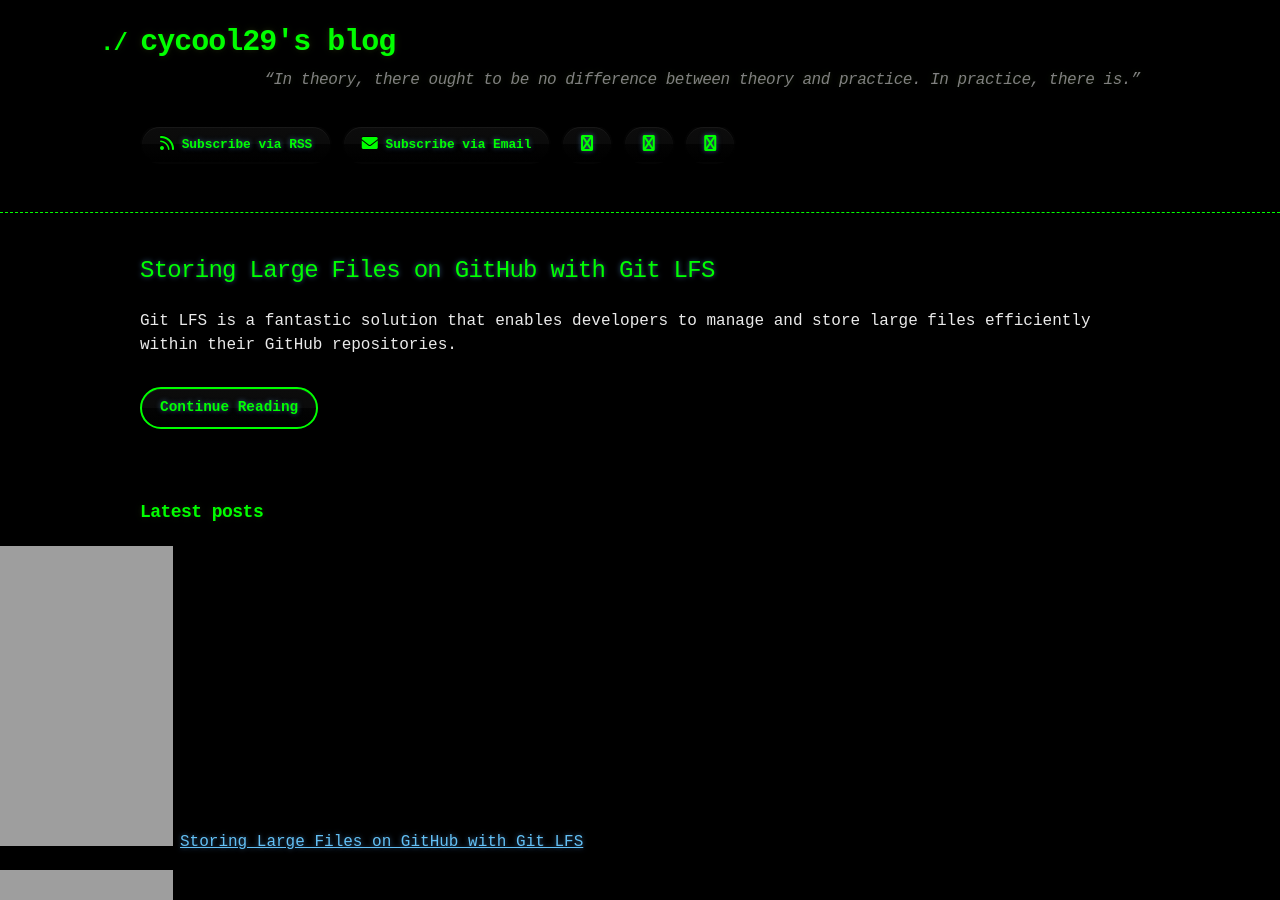
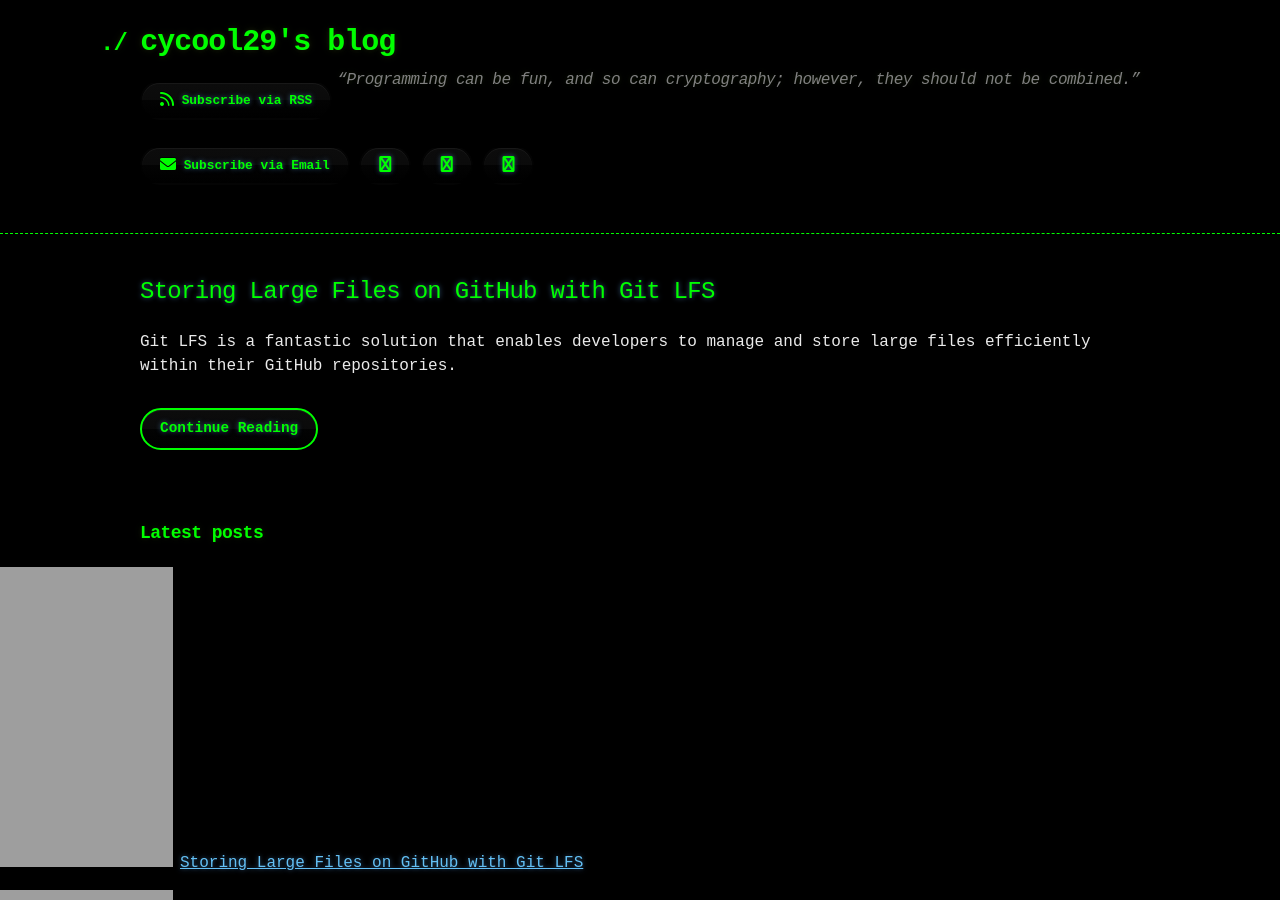
Before and after one commit to cycool29/cycool29.github.io, a Jekyll site: the page built from index.md, in a window 1280 px wide and 900 px high. Built offline with Jekyll 4.4.1, drawn with Linux system fonts in a browser that asks for light colours; a style sheet for code colours, icons or effects is not loaded.

Commit message:
Update quotes

```diff
--- a/_config.yml
+++ b/_config.yml
@@ -1,5 +1,5 @@
 title: cycool29's blog
-description: "“In theory, there ought to be no difference between theory and practice. In practice, there is.” "
+description: "“Programming can be fun, and so can cryptography; however, they should not be combined.” "
 bio: A high school student. Intermediate in Python, Git, Bash. Learning JavaScript. He/Him. "
 author: cycool29
 url: https://cycool29.github.io
```
